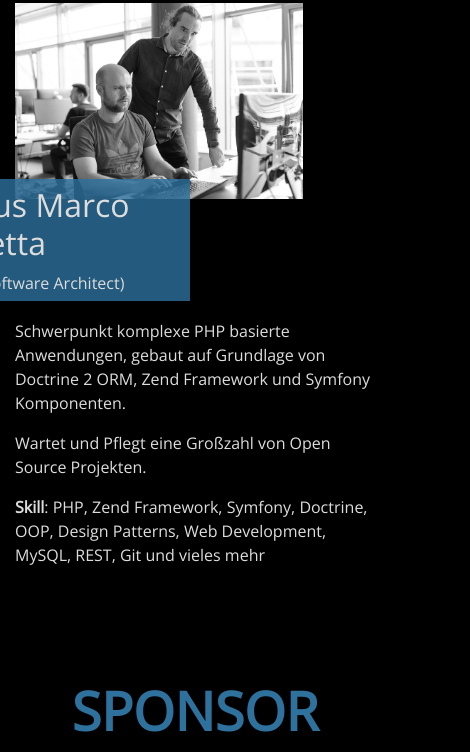
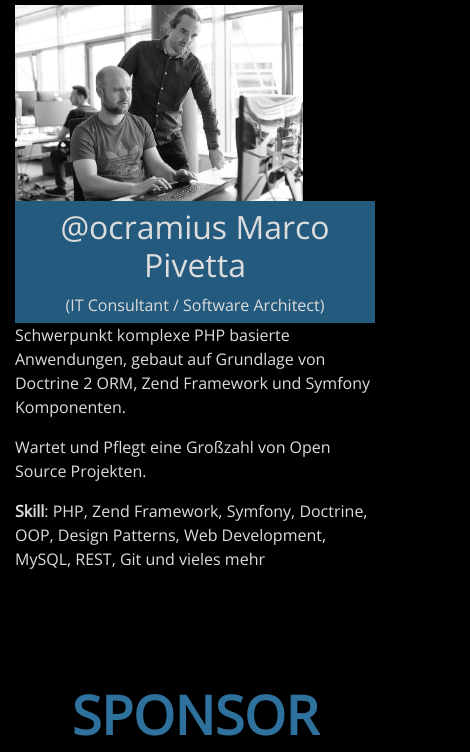
Before and after one commit to InnoMeet-Cologne/innomeet-cologne.github.io, a website: page index.html in a window 390 px wide. Shown: the part 4519-5271 px from the top of the page, 470 px wide, since content can reach past the window. Drawn offline with nearby package versions, Linux system fonts and the light colour scheme.

Commit message:
make speaker box responsive

```diff
--- a/css/full-width-pics.css
+++ b/css/full-width-pics.css
@@ -146,34 +146,37 @@ section {
 
 .speaker-text {
   position: relative;
-  padding-top: 90pt;
 }
 
-.speaker-box-left {
+@media (min-width: 998px) {
+    .speaker-box-left {
+        position:absolute;
+        right: -60pt;
+        top: -20px;
+        z-index:1020;
+        margin-top: 90pt;
+    }
+
+    .speaker-box-right {
+        position:absolute;
+        left: -200px;
+        top: -20px;
+    }
+
+}
+
+.speaker-box {
     background-color: #2e719dcc;
     padding: 5pt;
     width: 100%;
-    position:absolute;
-    right: -60pt;
-    top: -20px;
-    z-index:1020;
     text-align: center;
-
 }
 
 .innomeat .row {
     margin-right:0px;
 }
 
-.speaker-box-right {
-    background-color: #2e719dcc;
-    padding: 5pt;
-    width: 100%;
-    position:absolute;
-    left: -200px;
-    top: -20px;
-    text-align: center;
-}
+
 
 .devops h1 {
   text-align: left;
--- a/index.html
+++ b/index.html
@@ -172,7 +172,7 @@
 
         <div class="row">
             <div class="col-sm speaker-text">
-                <div class="speaker-box-left">
+                <div class="speaker-box speaker-box-left">
                     <h2>@ocramius Marco Pivetta</h2>
                     <span>(IT Consultant / Software Architect)</span>
                 </div>
@@ -195,7 +195,7 @@
             <img src="img/team.png"/>
             </div>
             <div class="col-sm speaker-text">
-                <div class="speaker-box-right">
+                <div class="speaker-box speaker-box-right">
                     <h2>@ocramius Marco Pivetta</h2>
                     <span>(IT Consultant / Software Architect)</span>
                 </div>
```
